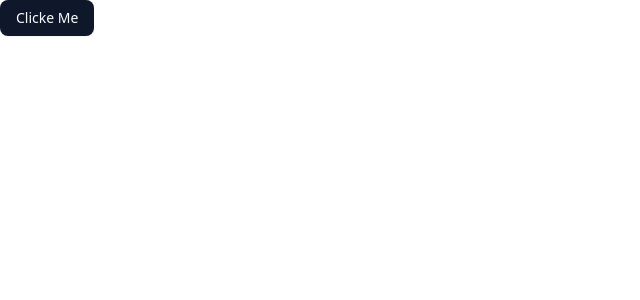
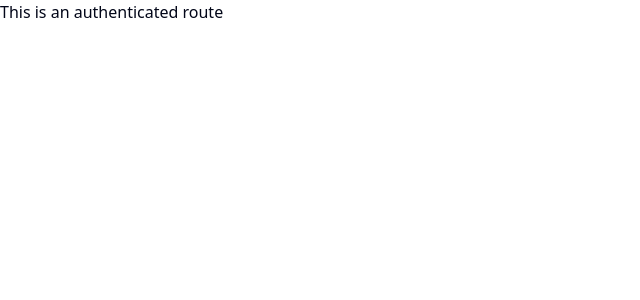
Before and after one commit to kylie-tan/finance-tracker, a Next.js app: page / in a window 1280 px wide. Shown: the top 300 px of the page, without its empty margins (0-640 px from the left). Built offline with nearby package versions, Linux system fonts and the light colour scheme.

Commit message:
Backup commit: before adding Clerkprovider to app

```diff
--- a/app/(dashboard)/page.tsx
+++ b/app/(dashboard)/page.tsx
@@ -2,8 +2,8 @@
 
 export default function Home() {
   return (
-		<Button>
-			Clicke Me
-		</Button>
+		<p>
+			This is an authenticated route
+		</p>
 	)
 }
--- /dev/null
+++ b/middleware.ts
@@ -0,0 +1,12 @@
+import { clerkMiddleware } from '@clerk/nextjs/server';
+
+export default clerkMiddleware();
+
+export const config = {
+  matcher: [
+    // Skip Next.js internals and all static files, unless found in search params
+    '/((?!_next|[^?]*\\.(?:html?|css|js(?!on)|jpe?g|webp|png|gif|svg|ttf|woff2?|ico|csv|docx?|xlsx?|zip|webmanifest)).*)',
+    // Always run for API routes
+    '/(api|trpc)(.*)',
+  ],
+};
--- a/package.json
+++ b/package.json
@@ -9,6 +9,7 @@
     "lint": "next lint"
   },
   "dependencies": {
+    "@clerk/nextjs": "^6.28.0",
     "@radix-ui/react-slot": "^1.2.3",
     "class-variance-authority": "^0.7.1",
     "clsx": "^2.1.1",
```
Also changed, not shown: 1 other file (tests, documents, lock files or other folders).
